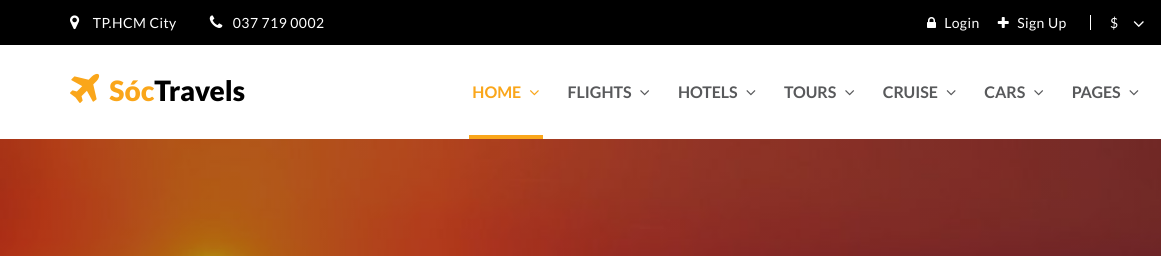
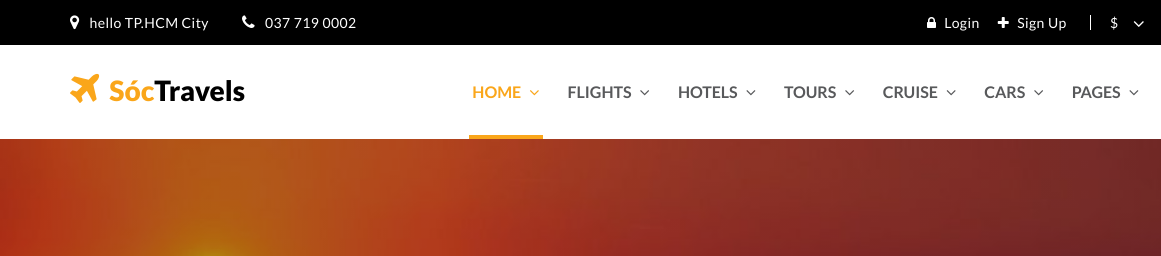
Before and after one commit to TranPhongNha/Project-Front-End-1, a plain HTML site: page index.html in a window 1280 px wide. Shown: the top 256 px of the page, 0-1161 px from the left. Drawn offline with Linux system fonts and the light colour scheme.

Commit message:
test git diff

```diff
--- a/index.html
+++ b/index.html
@@ -67,7 +67,7 @@
                     <div class="col-xs-12 col-sm-6 col-md-6 col-lg-6">
                         <div id="info">
                             <ul class="list-unstyled list-inline">
-                                <li><span><i class="fa fa-map-marker"></i></span> TP.HCM City</li>
+                                <li><span><i class="fa fa-map-marker"></i></span>hello TP.HCM City</li>
                                 <li><span><i class="fa fa-phone"></i></span>037 719 0002</li>
                             </ul>
                         </div><!-- end info -->
```
